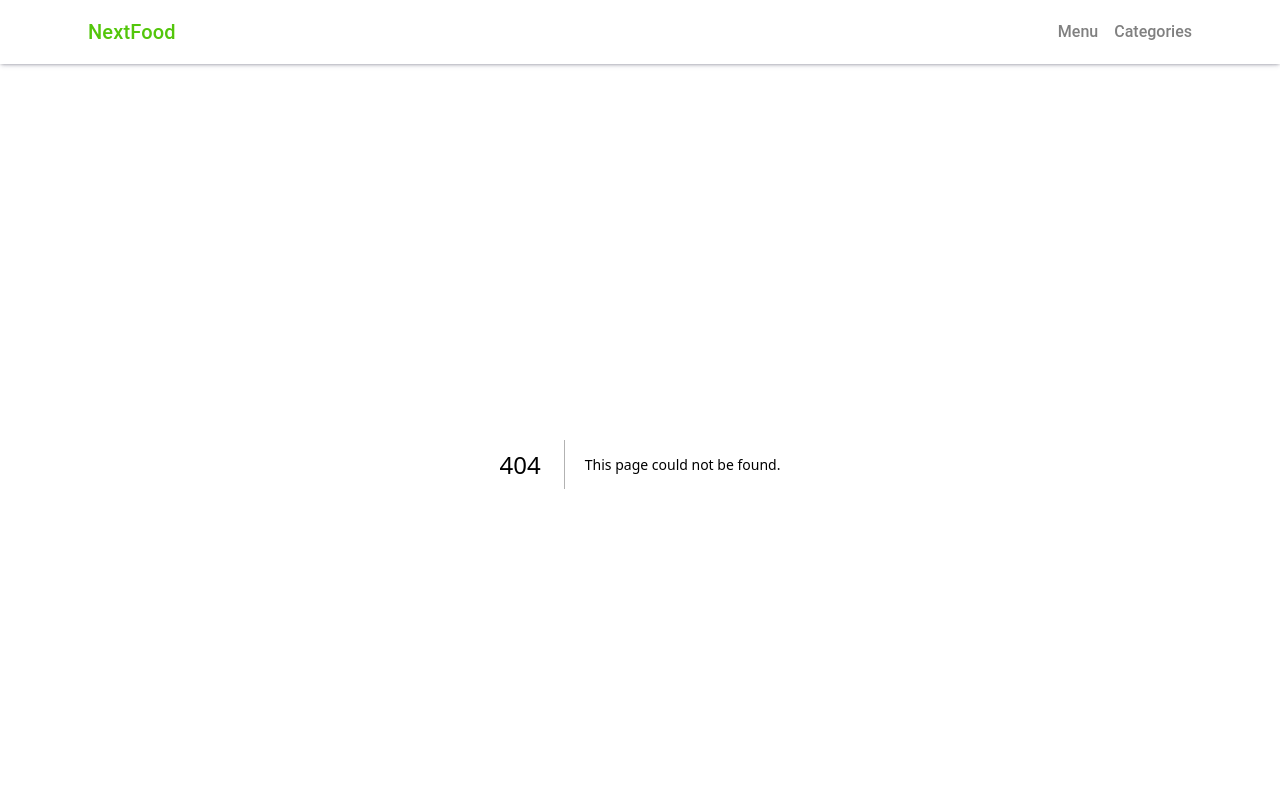
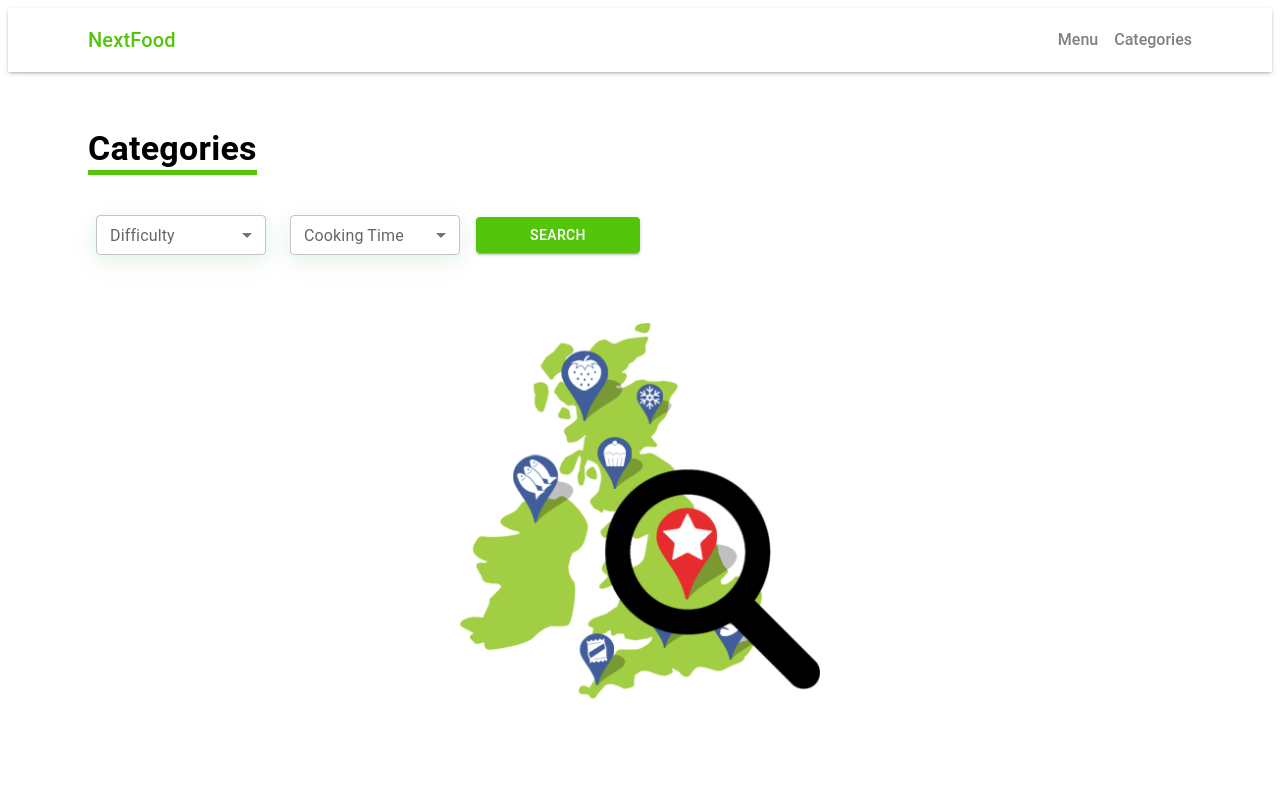
Before and after one commit to javadevbh/nextfood, a Next.js app: page /categories in a window 1280 px wide. Before the commit this address had no page. Shown: the top 800 px of the page. Built offline with nearby package versions, Linux system fonts and the light colour scheme; data requests are answered from the project's data file.

Commit message:
Add categories page

```diff
--- /dev/null
+++ b/components/templates/CategoriesPage.js
@@ -0,0 +1,139 @@
+import { useState } from "react";
+import { useRouter } from "next/router";
+import { useTheme } from "@emotion/react";
+import FoodCard from "../modules/FoodCard";
+import {
+  Button,
+  FormControl,
+  Grid,
+  InputLabel,
+  MenuItem,
+  Select,
+  Typography,
+  useMediaQuery,
+} from "@mui/material";
+
+function CategoriesPage({ data }) {
+  const router = useRouter();
+  const [query, setQuery] = useState({
+    difficulty: router.query.difficulty,
+    time: router.query.time,
+  });
+
+  const theme = useTheme();
+  const matchesSm = useMediaQuery(theme.breakpoints.down("sm"));
+
+  const changeHandler = (e) => {
+    setQuery({ ...query, [e.target.name]: e.target.value });
+  };
+
+  const searchHandler = () => {
+    console.log(query);
+    router.push({ pathname: "categories", query });
+  };
+
+  return (
+    <Grid container marginTop={4} padding={3}>
+      <Grid item xs={12}>
+        <Typography
+          component="h2"
+          variant="h4"
+          fontWeight={700}
+          borderBottom="5px solid"
+          borderColor="primary.main"
+          width="fit-content"
+        >
+          Categories
+        </Typography>
+      </Grid>
+      <Grid
+        item
+        xs={12}
+        sm={6}
+        display="flex"
+        flexDirection={matchesSm ? "column" : "row"}
+        gap={1}
+        alignItems="center"
+        marginTop={4}
+      >
+        <FormControl
+          sx={{
+            m: 1,
+            minWidth: matchesSm ? "100%" : 170,
+            boxShadow:
+              "rgba(92, 245, 115, 0.123) 0px 4px 16px, rgba(17, 17, 26, 0.05) 0px 8px 32px",
+          }}
+          size="small"
+        >
+          <InputLabel id="demo-select-small-label">Difficulty</InputLabel>
+          <Select
+            labelId="demo-select-small-label"
+            id="demo-select-small"
+            label="Difficulty"
+            name="difficulty"
+            value={query.difficulty}
+            onChange={changeHandler}
+          >
+            <MenuItem value="">
+              <em>Difficulty</em>
+            </MenuItem>
+            <MenuItem value="Easy">Easy</MenuItem>
+            <MenuItem value="Medium">Medium</MenuItem>
+            <MenuItem value="Hard">Hard</MenuItem>
+          </Select>
+        </FormControl>
+        <FormControl
+          sx={{
+            m: 1,
+            minWidth: matchesSm ? "100%" : 170,
+            boxShadow:
+              "rgba(92, 245, 115, 0.123) 0px 4px 16px, rgba(17, 17, 26, 0.05) 0px 8px 32px",
+          }}
+          size="small"
+        >
+          <InputLabel id="demo-select-small-label">Cooking Time</InputLabel>
+          <Select
+            labelId="demo-select-small-label"
+            id="demo-select-small"
+            label="Cooking Time"
+            name="time"
+            value={query.time}
+            onChange={changeHandler}
+          >
+            <MenuItem value="">
+              <em>Cooking Time</em>
+            </MenuItem>
+            <MenuItem value="more">More than 30 min</MenuItem>
+            <MenuItem value="less">Less than 30 min</MenuItem>
+          </Select>
+        </FormControl>
+        <Button
+          variant="contained"
+          sx={{ color: "#fff", width: matchesSm ? "100%" : 170 }}
+          onClick={searchHandler}
+        >
+          Search
+        </Button>
+      </Grid>
+      <Grid container marginTop={5}>
+        {!data.length ? (
+          <img
+            src="/images/search.png"
+            alt="category"
+            style={{
+              margin: "20px auto",
+              width: matchesSm ? "250px" : "360px",
+            }}
+          />
+        ) : null}
+        {data.map((food) => (
+          <Grid key={food.id} item xs={12} md={6} lg={4}>
+            <FoodCard {...food} />
+          </Grid>
+        ))}
+      </Grid>
+    </Grid>
+  );
+}
+
+export default CategoriesPage;
--- a/components/templates/MenuPage.js
+++ b/components/templates/MenuPage.js
@@ -18,8 +18,8 @@ function MenuPage({ data }) {
         <Grid container>
           {data.length &&
             data.map((food) => (
-              <Grid item xs={12} md={6} lg={4}>
-                <FoodCard key={food.id} {...food} />
+              <Grid key={food.id} item xs={12} md={6} lg={4}>
+                <FoodCard {...food} />
               </Grid>
             ))}
         </Grid>
--- /dev/null
+++ b/pages/categories/index.js
@@ -0,0 +1,41 @@
+import CategoriesPage from "../../components/templates/CategoriesPage";
+
+function Categories({ data }) {
+  return <CategoriesPage data={data} />;
+}
+
+export default Categories;
+
+export async function getServerSideProps(context) {
+  const { difficulty, time } = context.query;
+
+  const res = await fetch("http://localhost:4000/data");
+  const data = await res.json();
+  const filteredData = data.filter((food) => {
+    const difficultyResult = food.details.filter(
+      (detail) => detail.Difficulty && detail.Difficulty == difficulty
+    );
+
+    const timeResult = food.details.filter((detail) => {
+      const cookingTime = detail["Cooking Time"] || "";
+      const [timeDetail] = cookingTime.split(" ");
+      if (time == "less" && timeDetail && +timeDetail <= 30) {
+        return detail;
+      } else if (time == "more" && timeDetail && +timeDetail >= 30) {
+        return detail;
+      }
+    });
+
+    if (time && difficulty && timeResult.length && difficultyResult.length) {
+      return food;
+    } else if (time && !difficulty && timeResult.length) {
+      return food;
+    } else if (!time && difficulty && difficultyResult.length) {
+      return food;
+    }
+  });
+
+  return {
+    props: { data: filteredData },
+  };
+}
```
